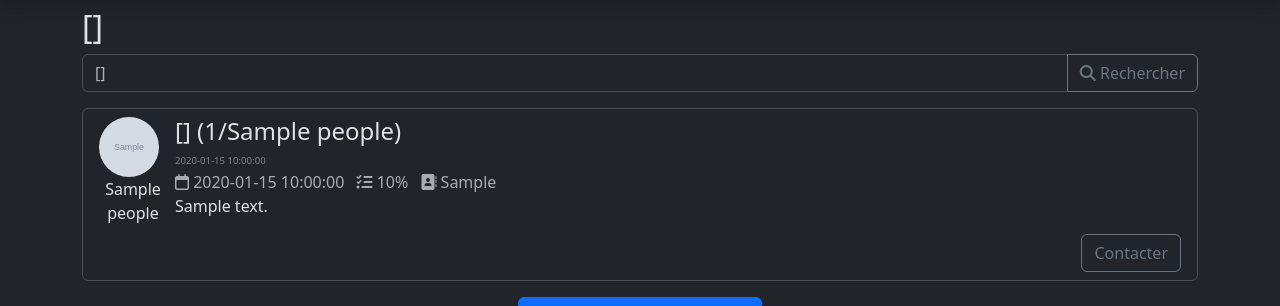
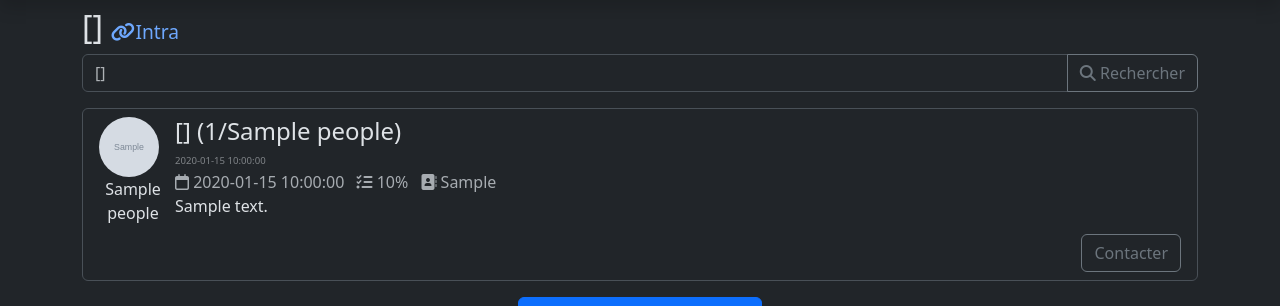
Before and after one commit to wow0000/friends42, a Flask app: template templates/mate.html in a window 1280 px wide. Shown: the part 56-362 px from the top of the page. Run offline with Flask 3, Linux system fonts and the light colour scheme; the template is opened without the code that fills it: most values are stand-ins (such as "Sample title", 1, 10 or a date in 2020); grey boxes marked "Sample" are stand-in pictures; some libraries are stand-ins or nearby versions.

Commit message:
mates: add quick access intra link

```diff
--- a/templates/mate.html
+++ b/templates/mate.html
@@ -38,6 +38,10 @@
 		.text-right {
 			text-align: right;
 		}
+
+		.no_under {
+			text-decoration: none;
+		}
 	</style>
 {% endblock %}
 {% block content %}
@@ -61,7 +65,10 @@
 	<div class="container mt-2">
 		<div class="h-100">
 			{% if project %}
-				<h2>{{ project }}</h2>
+				<h2>{{ project }}
+					<a class="no_under text-sm" href="https://projects.intra.42.fr/projects/{{ project }}">
+						<i class="fa-solid fa-link"></i>Intra</a>
+				</h2>
 			{% else %}
 				<h2>Recherchez un groupe</h2>
 			{% endif %}
```
